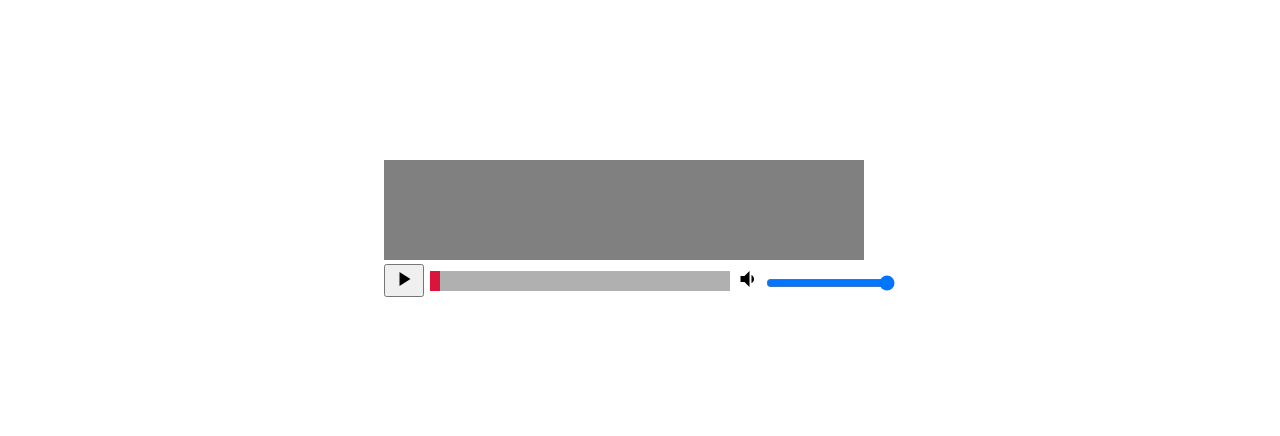
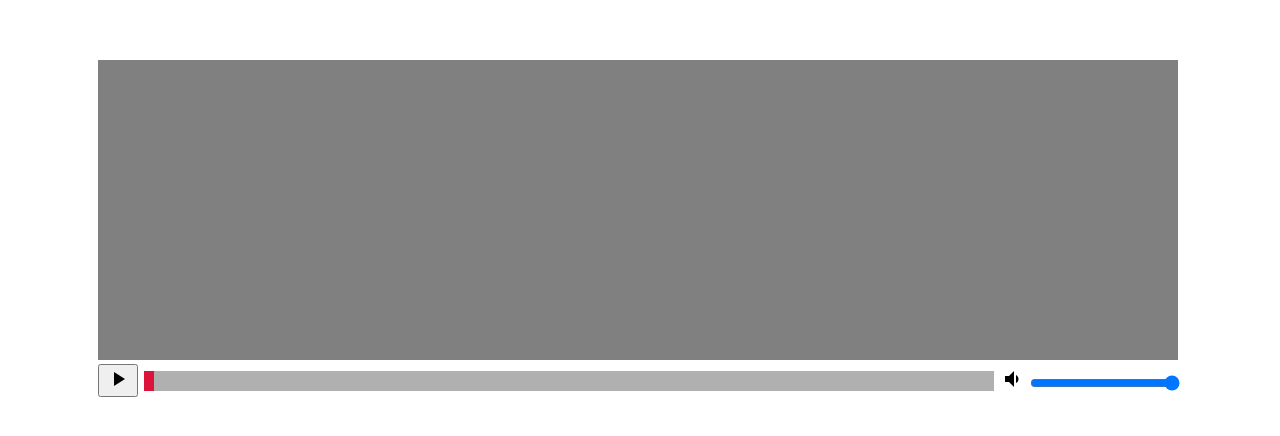
Before and after one commit to Bhargav1224/MusicPlayer, a plain HTML site: page index.html in a window 1280 px wide. Shown: the part 172-608 px from the top of the page. Drawn offline with Linux system fonts and the light colour scheme.

Commit message:
increased the size of the visualizer

```diff
--- a/index.css
+++ b/index.css
@@ -15,7 +15,7 @@ audio{
 
 .seekbar{
     -webkit-appearance: none;
-    width: 300px;
+    width: 850px;
     background-color: transparent;
 }
 .seekbar::-webkit-slider-thumb{
@@ -50,6 +50,7 @@ audio{
 
 .seekbar:focus::-webkit-slider-runnable-track{
     background-color: #B0B0B0;
+    cursor: pointer;
 
 }
 
@@ -62,3 +63,7 @@ audio{
 .seekbar:focus{
     outline: none;
 }
+
+.volume{
+    width: 150px;
+}
--- a/index.html
+++ b/index.html
@@ -19,7 +19,7 @@
 
 		<div class="audio-payer">
 			<!-- Adding canvas for visualization-->
-			<canvas height="100px" width="480px"></canvas>
+			<canvas height="300px"  width="1080px" class="canvas"></canvas>
             <!-- creating visualization-->
 			<div class="controls">
 				<button class="play-pause">
--- a/index.js
+++ b/index.js
@@ -9,6 +9,7 @@ const canvasElement = document.querySelector("canvas");
 const playPauseButton = document.querySelector(".play-pause");
 const seekBar = document.querySelector(".seekbar");
 const volumeBar = document.querySelector(".volume");
+const canvas = document.querySelector(".canvas");
 
 //changing the button Icons when we stop and pause and replay
 const pauseIcon = `<span class="material-icons"> pause</span>`;
@@ -52,6 +53,7 @@ audioElement.addEventListener("canplay", setDuration);
 //adding events to custom play song and volume
 seekBar.addEventListener("input", onSeek);
 volumeBar.addEventListener("input", onVolumeSeek);
+canvas.addEventListener("click", onSeek);
 
 //In web audio api ,firstly we need to connect the graphs , we are created the notes above already
 source.connect(analyser);
@@ -62,7 +64,7 @@ const bufferLength = analyser.frequencyBinCount;
 //Uint8Array----array of integers of 8bit long(1byte --long) those are also unsigned...
 const dataArray = new Uint8Array(bufferLength);
 
-function draw() {
+function draw(e) {
 	analyser.getByteFrequencyData(dataArray);
 	//filling canvas with background-color gray
 	canvasContext.fillStyle = `gray`;
@@ -70,19 +72,22 @@ function draw() {
 	canvasContext.fillRect(0, 0, width, height);
 
 	//calculating the barWidth using width and bufferLength with constant frequency
-	const barWidth = (width / bufferLength) * 2.5;
+	const barWidth = width / bufferLength;
 	let barHeight;
 	let x = 0;
 
 	for (let i = 0; i < bufferLength; i++) {
-		barHeight = dataArray[i] / 2.8;
+		barHeight = dataArray[i] * 2;
 		//filling up the canvas with chocolate color
 		canvasContext.fillStyle = `chocolate`;
+
 		//creating the rectangular boxes to modulating the frequencies
 		canvasContext.fillRect(x, height - barHeight, barWidth, barHeight);
 		//updating the x with batWidth based on the frequencies
 		x += barWidth + 1;
 	}
+
+	// audioElement.currentTime = e.target.value;
 
 	//calling the function everyTime and added animations
 	requestAnimationFrame(draw);
```
Also changed, not shown: 1 other file.
